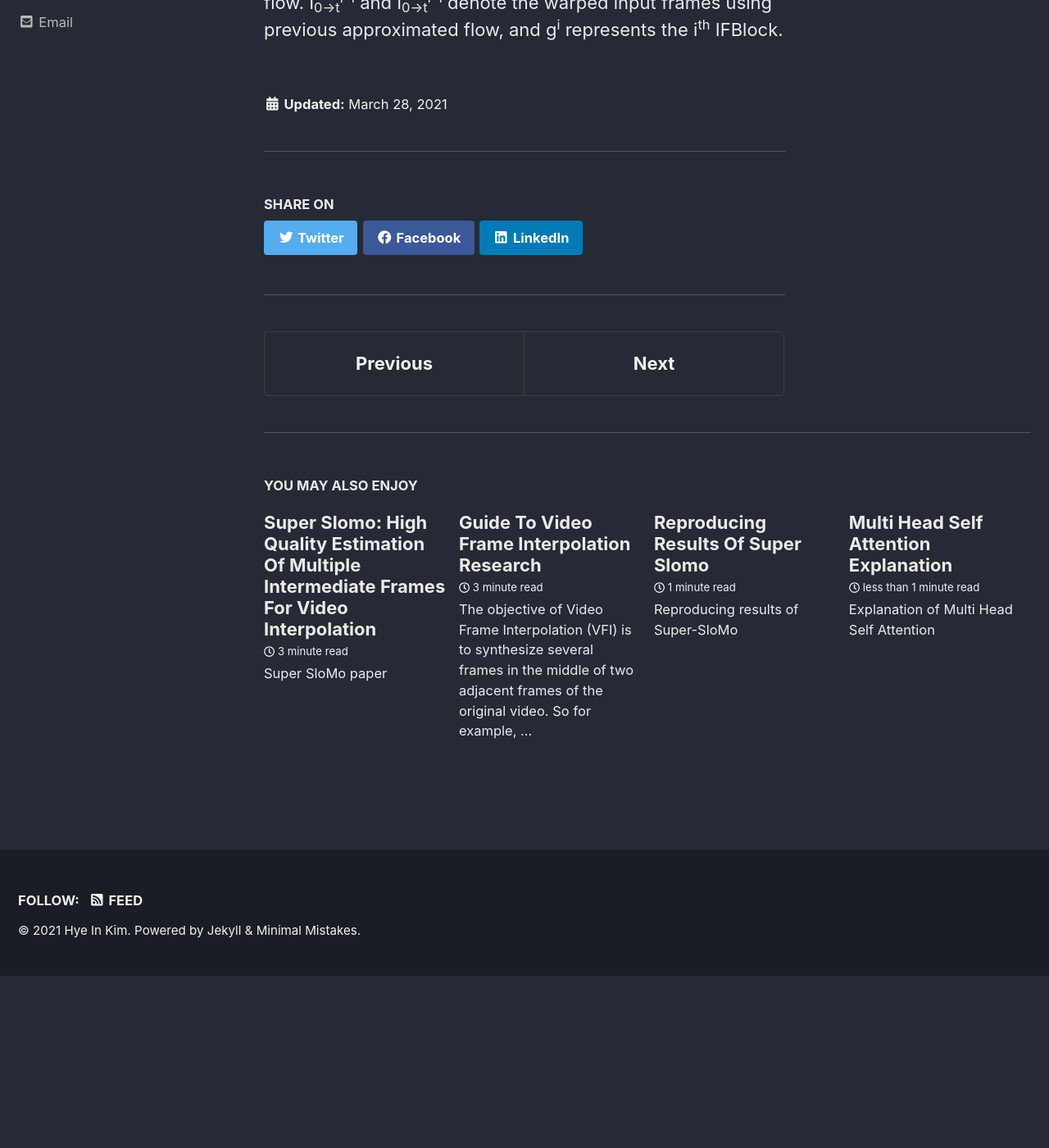
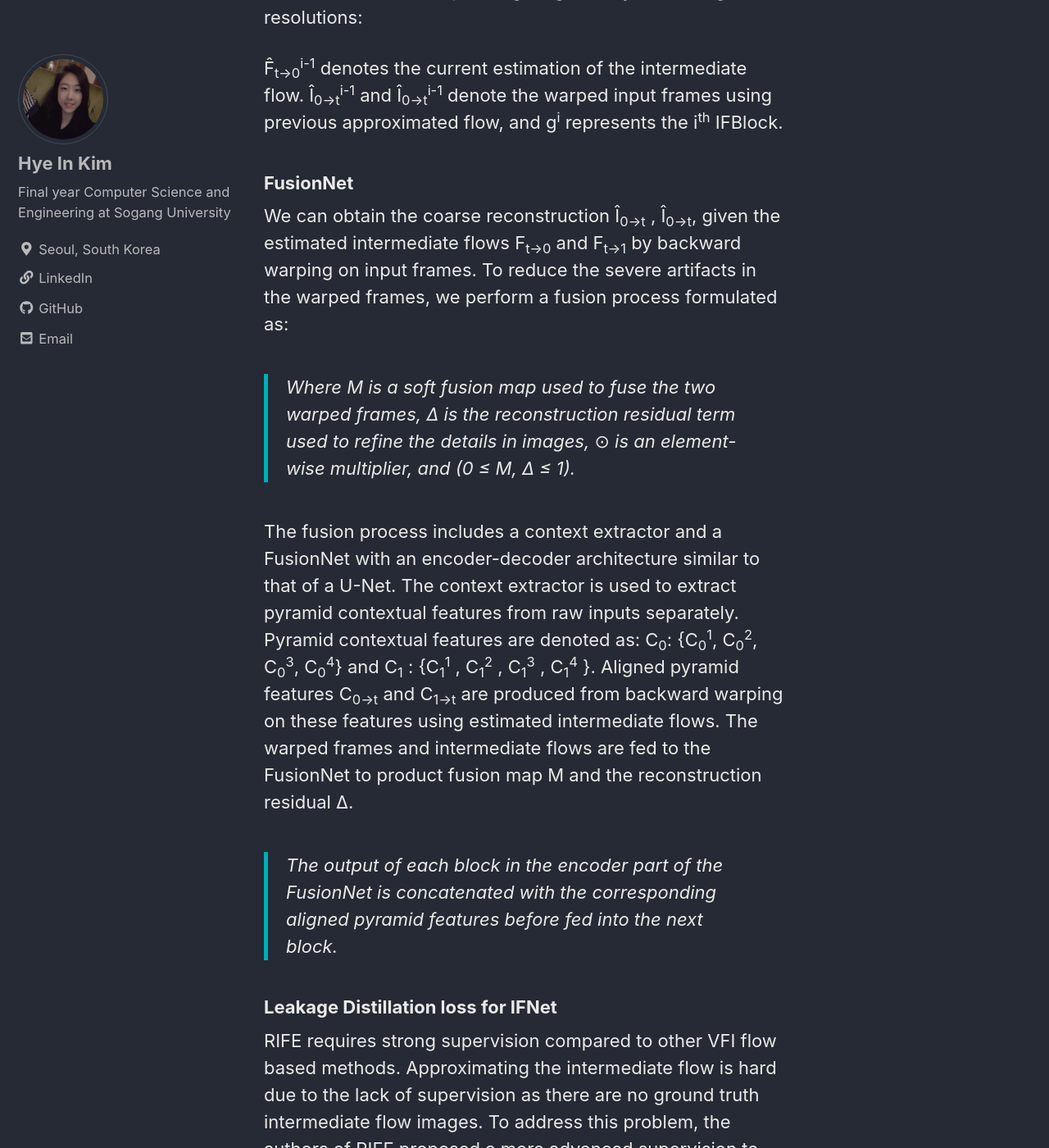
Before and after one commit to hxcyon/hxcyon.github.io, a Jekyll site: the page built from _posts/2021-03-28-Real-Time-Intermediate-Flow-Estimation-for-Video-Frame-Interpolation.md, in a window 1280 px wide and 1400 px high, scrolled down 4374 px. Shown: the whole window at 82% size. Built offline with Jekyll 4.4.1, drawn with Linux system fonts in a browser that asks for light colours; cached includes are drawn as plain includes; nearby versions of some CDN libraries; before the commit the page ends 5564 px from its top, so only the background shows below that; some of the changed text lies outside the part shown.

Commit message:
update understanding rife

```diff
--- a/_posts/2021-03-28-Real-Time-Intermediate-Flow-Estimation-for-Video-Frame-Interpolation.md
+++ b/_posts/2021-03-28-Real-Time-Intermediate-Flow-Estimation-for-Video-Frame-Interpolation.md
@@ -43,6 +43,9 @@ Further, experiments have shown that RIFE can achieve impressive performance on
 
 ## Understanding RIFE
 
+We will go over the components in RIFE and the proposed leakage distillation loss that serves to
+supervise the intermediate flow model.
+
 ### The two major components in RIFE:
  1. IFNet - to efficiently estimate intermediate flows.
  2. FusionNet - Fuse the warped frames.
@@ -56,3 +59,24 @@ IFNet has a stacked hour-glass structure. A rough prediction of the flow is firs
 
 F&#770;<sub>t->0</sub><sup>i-1</sup> denotes the current estimation of the intermediate flow.
 I&#770;<sub>0->t</sub><sup>i-1</sup> and I&#770;<sub>0->t</sub><sup>i-1</sup> denote the warped input frames using previous approximated flow, and g<sup>i</sup> represents the i<sup>th</sup> IFBlock.
+
+
+### FusionNet
+
+We can obtain the coarse reconstruction I&#770;<sub>0->t</sub> , I&#770;<sub>0->t</sub>, given the estimated intermediate flows F<sub>t->0</sub> and F<sub>t->1</sub>
+by backward warping on input frames. To reduce the severe artifacts in the warped frames, we perform a fusion process formulated as:
+
+> Where M is a soft fusion map used to fuse the two warped frames, ∆ is the reconstruction residual term used to refine the details in images, ⊙ is an element-wise multiplier, and (0 ≤ M, ∆ ≤ 1).
+
+The fusion process includes a context extractor and a FusionNet with an encoder-decoder architecture similar to that of a U-Net. The context extractor is used to extract pyramid contextual features from raw inputs separately. Pyramid contextual features are denoted as: C<sub>0</sub>: {C<sub>0</sub><sup>1</sup>, C<sub>0</sub><sup>2</sup>, C<sub>0</sub><sup>3</sup>, C<sub>0</sub><sup>4</sup>} and C<sub>1</sub> : {C<sub>1</sub><sup>1</sup> , C<sub>1</sub><sup>2</sup> , C<sub>1</sub><sup>3</sup> , C<sub>1</sub><sup>4</sup> }.
+Aligned pyramid features C<sub>0->t</sub> and C<sub>1->t</sub> are produced from backward warping on these features using estimated intermediate flows. The warped frames and intermediate flows are fed to the FusionNet to product fusion map M and the reconstruction residual ∆.
+
+> The output of each block in the encoder part of the FusionNet is concatenated with the corresponding aligned pyramid features before fed into the next block.
+
+
+###  Leakage Distillation loss for IFNet
+
+RIFE requires strong supervision compared to other VFI flow based methods. Approximating the intermediate flow is hard due to the lack of supervision as there are no ground truth intermediate flow images. To address this problem, the authors of RIFE proposed a more advanced supervision to the intermediate flow model, named leakage distillation loss which is added during training. Leakage distillation loss employs a teacher with access to the intermediate frames during training:
+
+{ I<sub>0</sub> , I<sub>t</sub><sup>GT</sup> } and { I<sub>t</sub><sup>GT</sup> , I <sub>1</sub> } are fed to a pre-trained optical flow estimation network to obtain the intermediate flow prediction {F<sub>t->1</sub><sup>leak</sup>, F<sub>t->0</sub><sup>leak</sup>}.
+Leakage distillation loss is applied over the full sequence of predictions.
```
